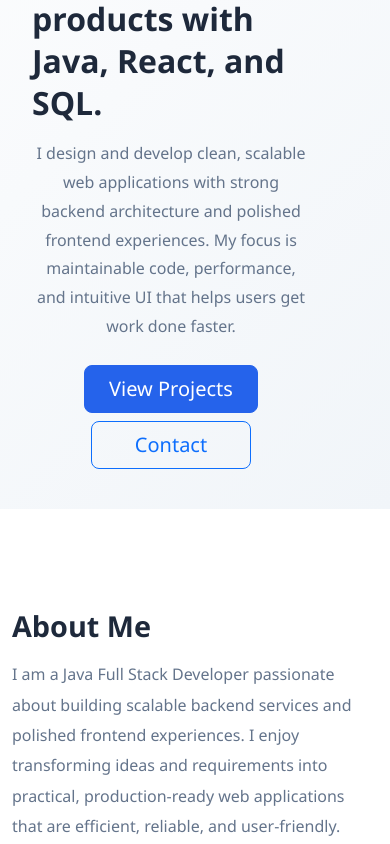
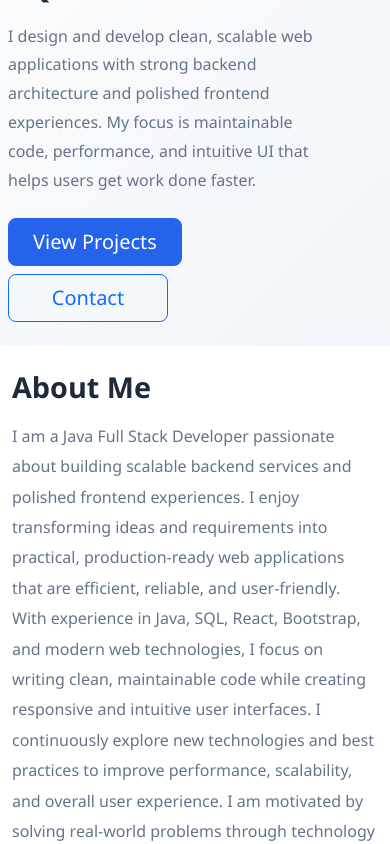
Before and after one commit to NipeshS/Portfolio, a React (Vite) app: page / in a window 390 px wide. Shown: the part 560-1404 px from the top of the page. Built offline with nearby package versions, Linux system fonts and the light colour scheme.

Commit message:
Refine mobile hero alignment and reduce home-about gap

```diff
--- a/src/pages/Home.jsx
+++ b/src/pages/Home.jsx
@@ -12,7 +12,7 @@ function Home() {
               className="img-fluid rounded-circle shadow profile-image hero-avatar"
             />
           </div>
-          <div className="col-md-7">
+          <div className="col-md-7 hero-content">
             <p className="hero-kicker hero-subtitle text-uppercase mb-2">
               <TypeAnimation
                 sequence={[
--- a/src/styles.css
+++ b/src/styles.css
@@ -341,13 +341,14 @@ html,
     display: flex;
     flex-direction: column;
     align-items: center;
-    text-align: center;
+    row-gap: 12px;
   }
 
   .hero-image {
+    width: 100%;
     display: flex;
     justify-content: center;
-    margin-bottom: 20px;
+    margin-bottom: 8px;
   }
 
   .hero-image img {
@@ -357,16 +358,27 @@ html,
   }
 
   .hero-subtitle {
+    display: block;
     text-align: center;
     width: 100%;
+    margin-bottom: 12px;
   }
 
   .hero-section {
-    padding-bottom: 40px;
+    padding-top: 24px;
+    padding-bottom: 24px;
   }
 
   .about-section {
-    margin-top: 20px;
+    margin-top: 0;
+    padding-top: 24px;
+    padding-bottom: 24px;
+  }
+
+  .hero-content {
+    width: 100%;
+    text-align: left;
+    padding: 0 20px;
   }
 
   .hero-title {
@@ -374,19 +386,20 @@ html,
     line-height: 1.3;
     text-align: left;
     width: 100%;
-    padding: 0 20px;
+    padding: 0;
   }
 
   .hero-description {
     font-size: 16px;
-    padding: 0 20px;
+    text-align: left;
+    padding: 0;
   }
 
   .hero-buttons {
     display: flex;
     flex-direction: column;
     gap: 15px;
-    align-items: center;
+    align-items: flex-start;
   }
 }
 
```
